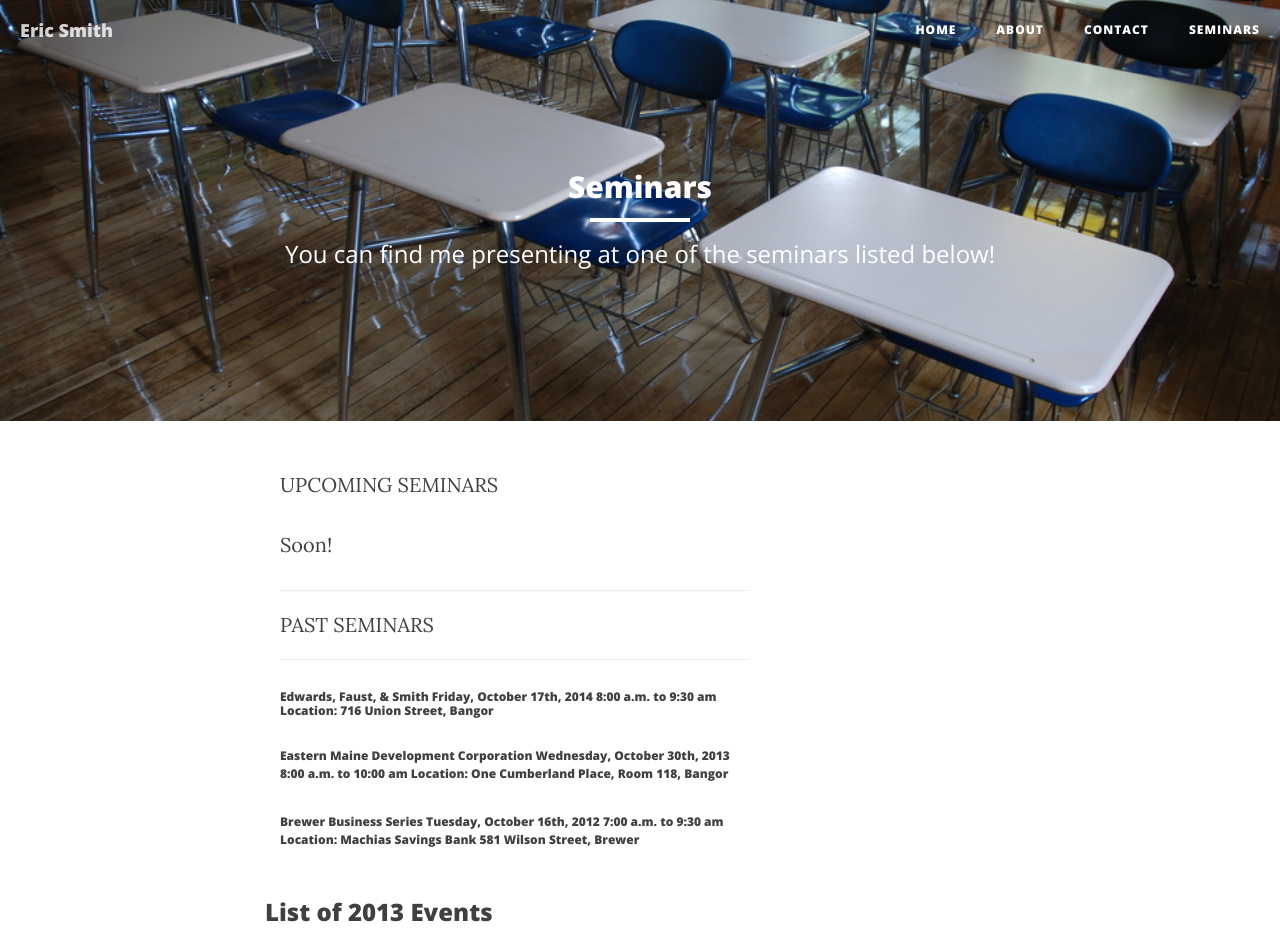
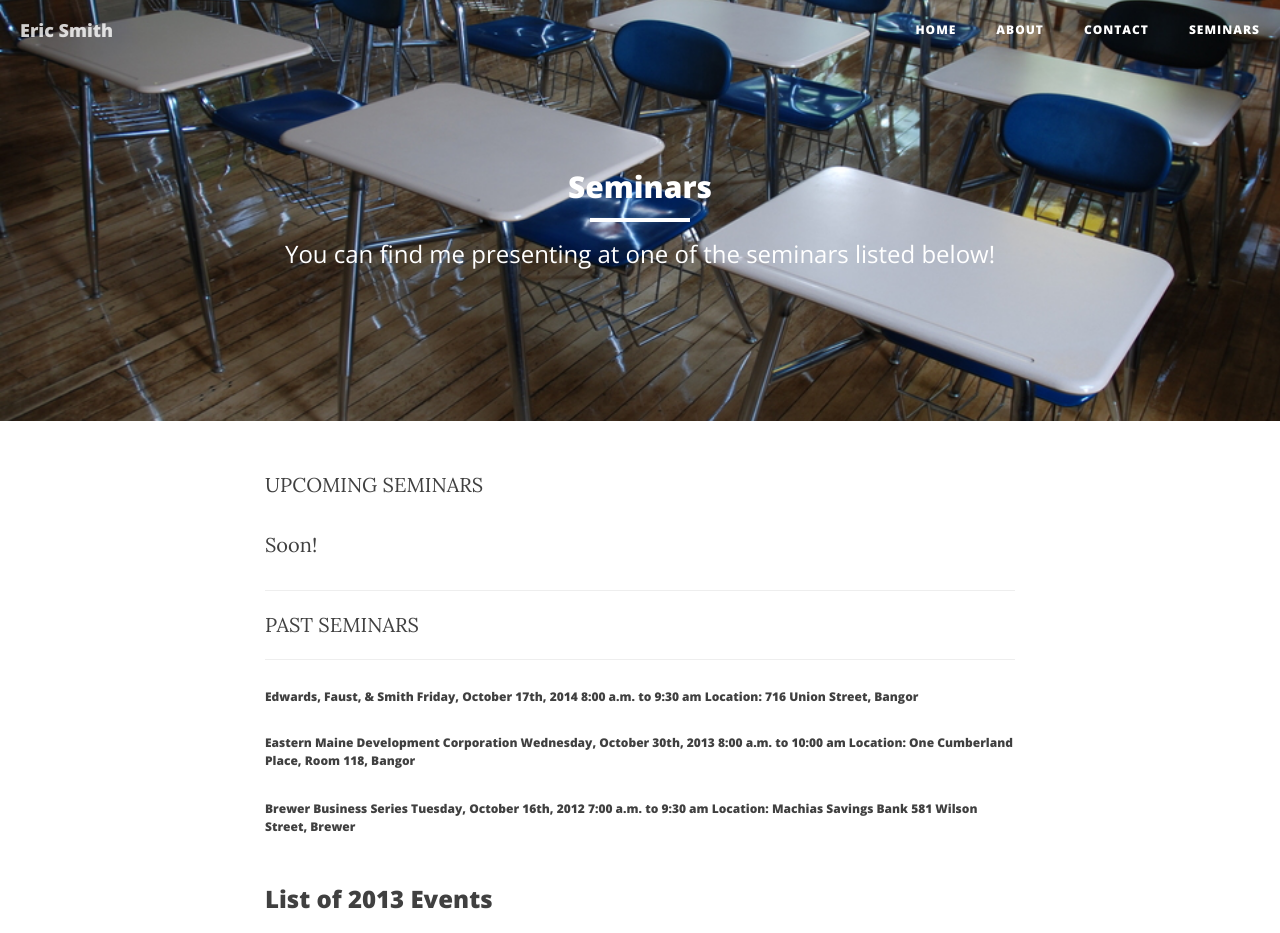
Before and after one commit to grumaccountant/eric, a Jekyll site: the page built from seminars.html, in a window 1280 px wide. Shown: the top 933 px of the page. Built offline with Jekyll 4.4.1, drawn with Linux system fonts in a browser that asks for light colours; nearby versions of some CDN libraries.

Commit message:
Update seminars.html

```diff
--- a/seminars.html
+++ b/seminars.html
@@ -7,7 +7,7 @@
 
 <div class="container-fluid">
   <div class="row">
-    <div class="col-xs-8">
+    <div class="col-xs-16">
 UPCOMING SEMINARS
 <p>
 <p>
```
